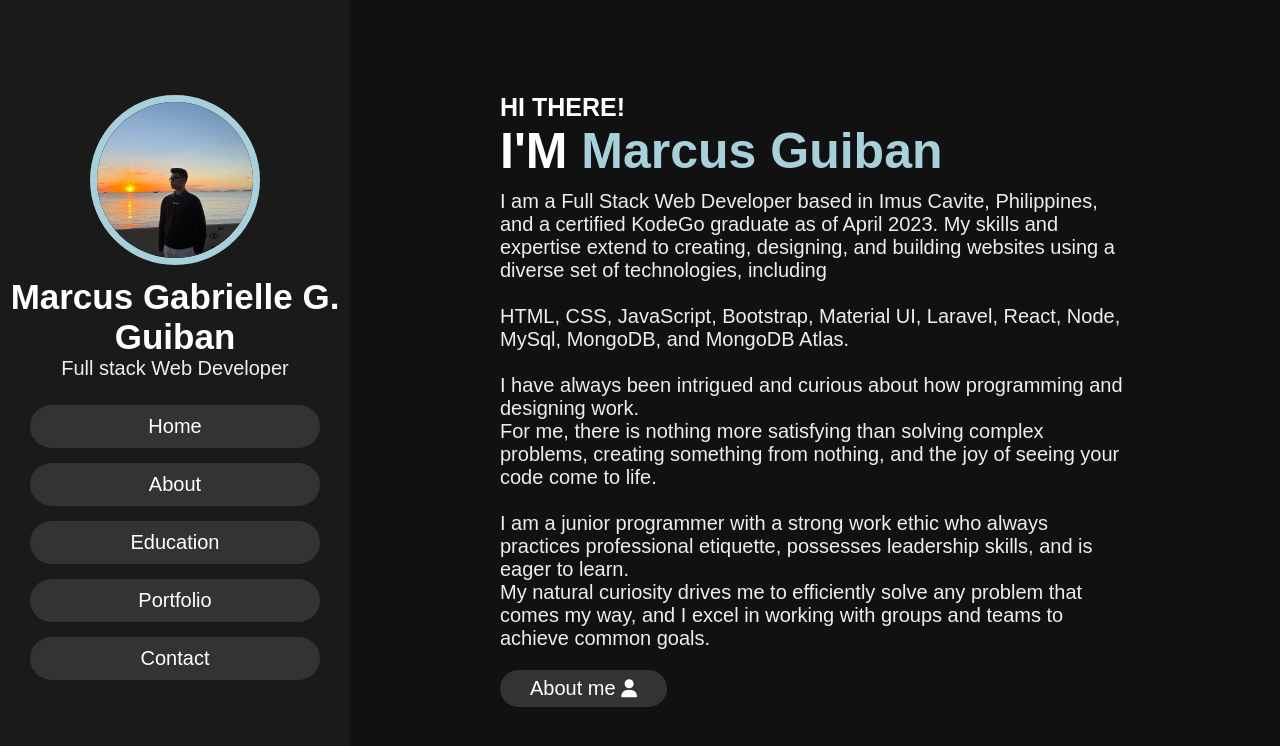
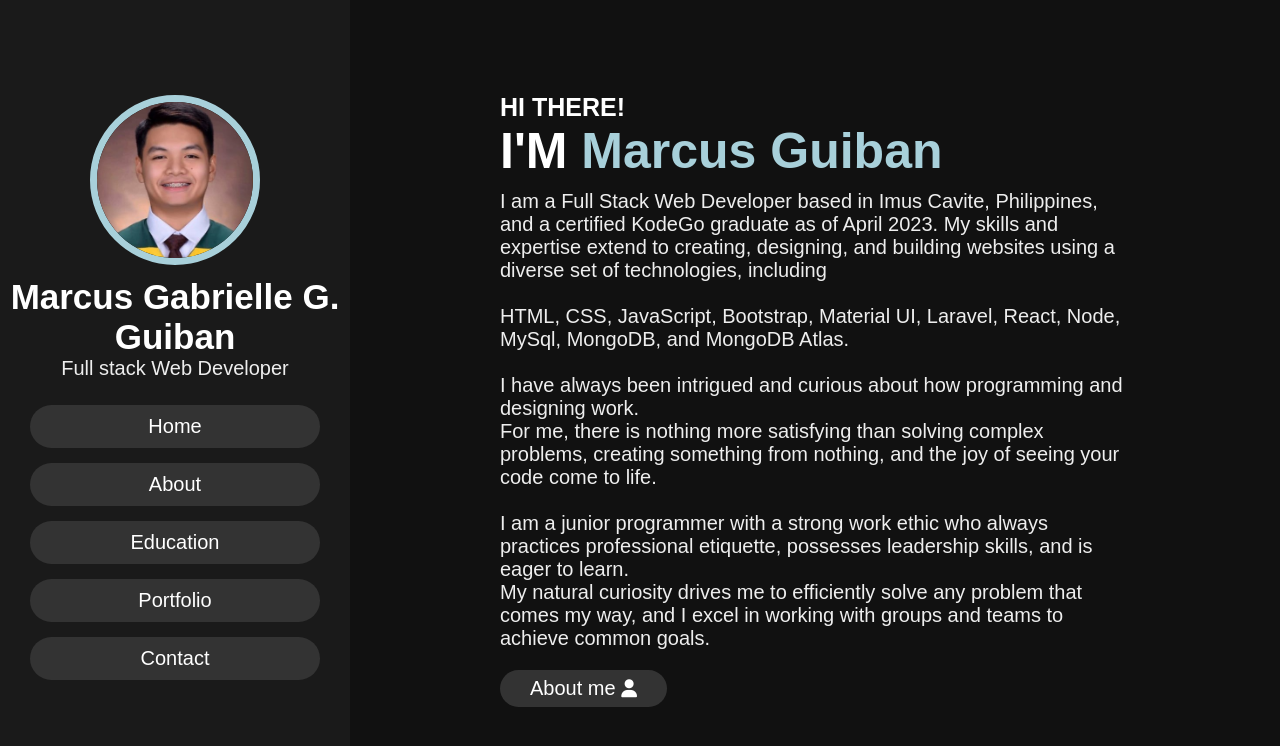
Before and after one commit to marcusguiban/porfolio-content, a plain HTML site: page index.html in a window 1280 px wide. Drawn offline with nearby package versions, Linux system fonts and the light colour scheme.

Commit message:
update resume and picture

```diff
--- a/index.html
+++ b/index.html
@@ -11,7 +11,7 @@
     <body>
         <header>
             <div class="user">
-                <img src="images/profile.jpg">
+                <img src="images/gradpic.jpg">
                 <h3 class="name">Marcus Gabrielle G. Guiban</h3>
                 <p class="post">Full stack Web Developer</p>
             </div>
```
Also changed, not shown: about.html (+1 -1 lines), images/gradpic.jpg (added).
